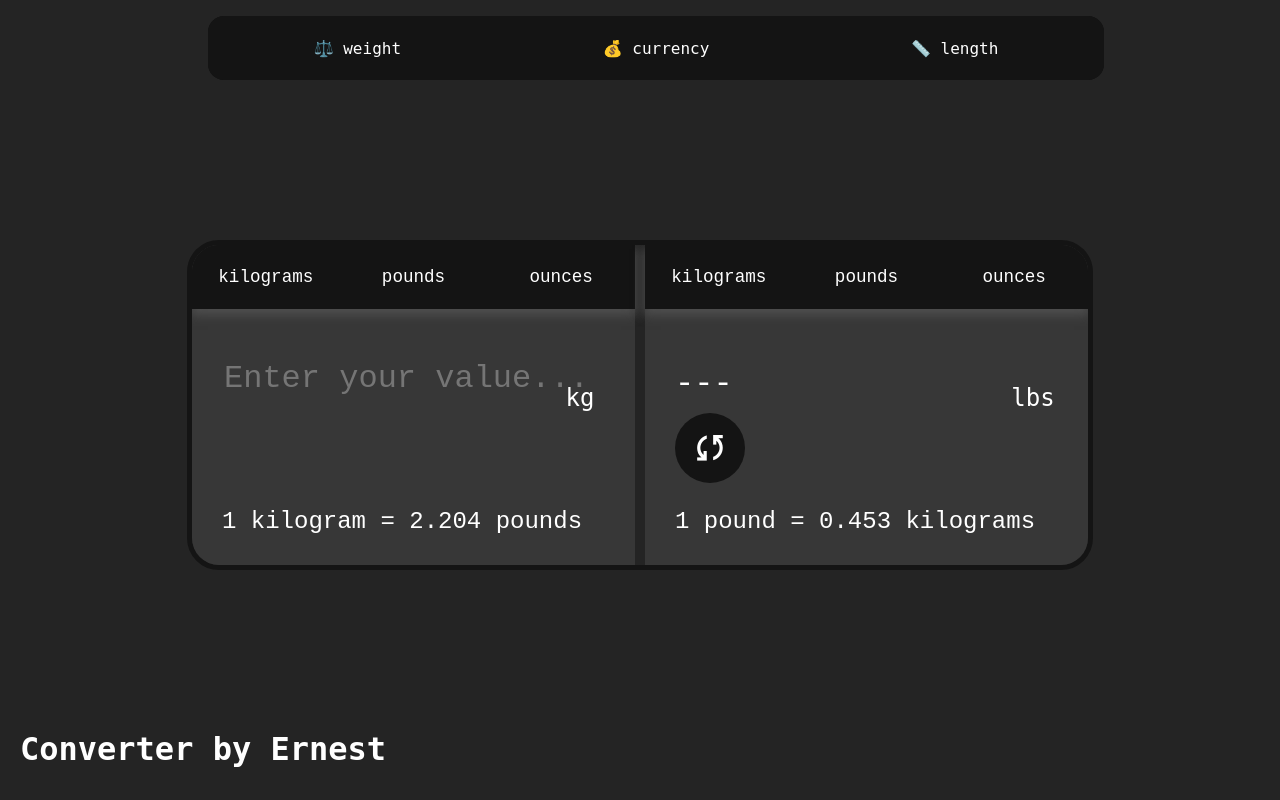
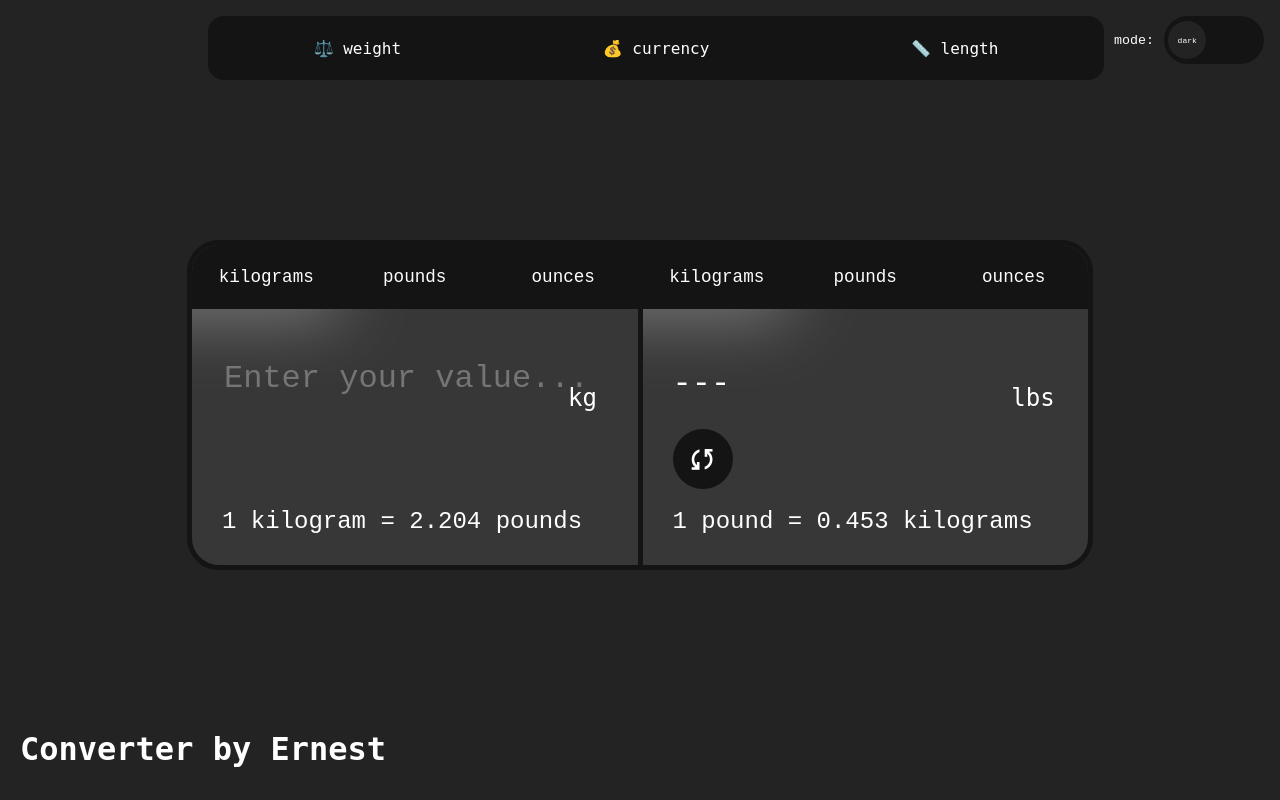
Before and after one commit to Ernest-Projects/react--projects, a React (Vite) app in the folder convertor-project/: page / in a window 1280 px wide. Built offline with nearby package versions, Linux system fonts and the light colour scheme.

Commit message:
Adding dark/light theme choosing feature

```diff
--- a/convertor-project/src/converter-windows/curency-window/Convertor.tsx
+++ b/convertor-project/src/converter-windows/curency-window/Convertor.tsx
@@ -6,11 +6,15 @@ import type { ConvertorData } from "../../data/types";
 type ConvertorProps = {
   data: ConvertorData;
   isActive: boolean;
+  themeMode: boolean;
 };
 type UnitKey = (keyof ConvertorData["abbreviation"])[];
 
-
-export const Convertor: React.FC<ConvertorProps> = ({ data, isActive }) => {
+export const Convertor: React.FC<ConvertorProps> = ({
+  data,
+  isActive,
+  themeMode,
+}) => {
   // !!
   const abbreviation = data.abbreviation;
   const notate = data.notate;
@@ -35,15 +39,15 @@ export const Convertor: React.FC<ConvertorProps> = ({ data, isActive }) => {
 
   //hook for swapping
   const [isSwapping, setIsSwapping] = useState(false);
-  const [isReloading, setIsReloading] = useState(false)
+  const [isReloading, setIsReloading] = useState(false);
   // function for swaping values places
   const swapValues = () => {
     setIsSwapping((prev) => !prev);
   };
 
-  useEffect(()=> {
-    swapValues()
-  }, [selectedValueOne, selectedValueTwo])
+  useEffect(() => {
+    swapValues();
+  }, [selectedValueOne, selectedValueTwo]);
 
   const convertationFunction = () => {
     // into num
@@ -124,46 +128,83 @@ export const Convertor: React.FC<ConvertorProps> = ({ data, isActive }) => {
 
   return (
     <>
-      <main className={`${styles.window} ${isActive === true ? styles.active : ""}`}>
-        <section className={styles.leftSide}>
+      <main
+        className={`${styles.window} ${
+          isActive === true ? styles.active : ""
+        } ${themeMode == true ? styles.lightWindow : styles.darkWindow}`}
+      >
+        <section className={`${styles.leftSide}`}>
           {renderButtons(
             units,
-             selectedValueOne,
+            selectedValueOne,
             setSelectedValueOne,
             abbreviation,
-            name
+            name,
+            themeMode
           )}
 
           <InputContainer
             inputValue={inputValue}
             setinputValue={setInputValue}
+            themeMode={themeMode}
           />
-          <div className={`${styles.note} ${isActive === true ? styles.activeNote : ""}`}>{noteInput}</div>
+          <div
+            style={{ color: themeMode == true ? "black" : "white" }}
+            className={`${styles.note}  ${
+              isActive === true ? styles.activeNote : ""
+            }`}
+          >
+            {noteInput}
+          </div>
         </section>
-        <section className={`${styles.rightSide} ${isActive === true ? styles.activeSide : ""}`}>
+        <section
+          className={`${styles.rightSide} ${
+            isActive === true ? styles.activeSide : ""
+          }`}
+        >
           {renderButtons(
             units,
-             selectedValueTwo,
+            selectedValueTwo,
             setSelectedValueTwo,
             abbreviation,
-            name
+            name,
+            themeMode
           )}
 
           <div
-            style={{ color: outputValue === "err" ? "red" : "white" }}
+            style={{
+              color:
+                outputValue === "err"
+                  ? "red"
+                  : themeMode === true
+                  ? "black"
+                  : "white",
+            }}
             className={styles.output}
           >
             {outputValue}
           </div>
-          <div className={styles.note}>{noteOutput}</div>
-          <div onClick={() => swapValues()} className={styles.changeButton}>
+          <div
+            style={{ color: themeMode == true ? "black" : "white" }}
+            className={styles.note}
+          >
+            {noteOutput}
+          </div>
+          <div
+            onClick={() => swapValues()}
+            style={{
+              background:
+                themeMode === true ? "rgb(210,210,210)" : "rgb(20,20,20)",
+            }}
+            className={styles.changeButton}
+          >
             <span
               style={{
-                color: "white",
+                color: themeMode === true ? "black" : "white",
                 position: "absolute",
                 cursor: "pointer",
                 placeSelf: "center",
-                transform: "scale(1.6)",
+                transform: "scale(1.3)",
               }}
               className="material-symbols-outlined"
             >
@@ -182,21 +223,22 @@ function renderButtons(
   value: string,
   setValue: React.Dispatch<React.SetStateAction<string>>,
   abbreviation: ConvertorData["abbreviation"],
-  name: ConvertorData["button_name"]
+  name: ConvertorData["button_name"],
+  themeMode: boolean
 ) {
-    const smoothReloading = (unitkey: string) => {
-        setTimeout(()=> {
-        }, 100);
-        setValue(abbreviation[unitkey])
-    }
   return (
     <section className={styles.buttonArea}>
       {units.map((unitkey) => (
-        <button key={unitkey} onClick={() => smoothReloading(unitkey)}>
+        <button key={unitkey} onClick={() => setValue(abbreviation[unitkey])}>
           {name[unitkey]}
         </button>
       ))}
-      <div className={styles.selectedValue}>{value}</div>
+      <div
+        className={styles.selectedValue}
+        style={{ color: themeMode == true ? "black" : "white" }}
+      >
+        {value}
+      </div>
     </section>
   );
 }
--- a/convertor-project/src/converter-windows/curency-window/InputContainer.tsx
+++ b/convertor-project/src/converter-windows/curency-window/InputContainer.tsx
@@ -1,26 +1,36 @@
-
-
-import React, {useRef} from "react";
-import styles from './Window.module.scss'
-
+import React, { useRef } from "react";
+import styles from "./Window.module.scss";
 
 type InputValueProps = {
-    inputValue: string;
-    setinputValue: (value:string) => void;
-}
+  inputValue: string;
+  setinputValue: (value: string) => void;
+  themeMode: boolean;
+};
 
-const InputContainer: React.FC<InputValueProps> = ({inputValue, setinputValue}) => {
-    const inputRef = useRef<HTMLInputElement>(null);
-    const handleClick = () => {
-        inputRef.current?.focus();
-    }
+const InputContainer: React.FC<InputValueProps> = ({
+  inputValue,
+  setinputValue,
+  themeMode,
+}) => {
+  const inputRef = useRef<HTMLInputElement>(null);
+  const handleClick = () => {
+    inputRef.current?.focus();
+  };
 
-    return (<>
-     <div className= {styles.inputArea} onClick={handleClick}>
-                <input type="text" ref = {inputRef} value = {inputValue} onChange={(e) =>setinputValue(e.target.value)} placeholder="Enter your value..." />
-            </div>
-    </>)
-}
-
+  return (
+    <>
+      <div className={styles.inputArea} onClick={handleClick}>
+        <input
+          type="text"
+          style={{ color: themeMode === true ? "black" : "white" }}
+          ref={inputRef}
+          value={inputValue}
+          onChange={(e) => setinputValue(e.target.value)}
+          placeholder="Enter your value..."
+        />
+      </div>
+    </>
+  );
+};
 
 export default InputContainer;
--- a/convertor-project/src/converter-windows/curency-window/Window.module.scss
+++ b/convertor-project/src/converter-windows/curency-window/Window.module.scss
@@ -1,3 +1,9 @@
+$light-theme-button-area: rgb(220, 220, 220);
+$dark-theme-button-area: rgb(20, 20, 20);
+$dark-theme-circle: rgb(70, 70, 70);
+$light-theme-circle: rgb(220, 220, 220);
+
+
 .window {
     width: 100%;
     height: 40vh;
@@ -5,16 +11,83 @@
     flex-direction: row;
     position: absolute;
     top: 5%;
-    gap: 10px;
+    place-content: center;
+    gap: 5px;
     user-select: none;
     min-height: 20rem;
     min-width: 55rem;
     cursor: pointer;
-    border: 5px solid rgb(20, 20, 20);
     border-radius: 2rem;
     overflow: hidden;
-    transition: all .3s ease;
     opacity: 0;
+
+    & *,
+    &::before,
+    & {
+
+        transition: all .3s ease;
+    }
+
+    &::before {
+        content: "";
+        position: absolute;
+        width: 5px;
+        height: 100%;
+        place-self: center;
+        z-index: 100;
+    }
+
+    & section {
+        width: 100%;
+        height: 100%;
+        position: relative;
+    }
+
+}
+
+.darkWindow {
+    border: 5px solid rgb(20, 20, 20);
+
+    &::before {
+        background: rgb(20, 20, 20);
+    }
+
+    section {
+        background: rgb(55, 55, 55);
+    }
+
+    button {
+        background: rgb(20, 20, 20);
+        color: white;
+
+        &:hover {
+            background: rgb(72, 71, 71);
+            font-size: 1.1rem;
+            box-shadow: 0 5px 10px 1px rgb(79, 79, 79);
+
+        }
+    }
+}
+
+.lightWindow {
+    border: 5px solid rgb(220, 220, 220);
+
+    &::before {
+        background: rgb(220, 220, 220);
+    }
+
+    section {
+        background: rgb(230, 230, 230);
+    }
+
+    button {
+        color: black;
+        background: rgb(220, 220, 220);
+
+        &:hover {
+            background: rgb(250, 250, 250);
+        }
+    }
 }
 
 .window>*,
@@ -22,16 +95,7 @@ input {
     font-family: monospace;
 }
 
-.window section {
-    width: 100%;
-    height: 100%;
-    position: relative;
-    background: rgb(55, 55, 55);
-}
-
 .window button {
-    background: rgb(20, 20, 20);
-    color: white;
     font-size: 1.1rem;
 }
 
@@ -51,6 +115,7 @@ input {
     margin-left: 30px;
     width: 100px;
     height: 100px;
+    transition: all .1s ease;
 }
 
 .inputArea input,
@@ -58,7 +123,6 @@ input {
     font-size: 2rem;
     border: none;
     outline: none;
-    transition: all .3s ease;
 }
 
 .inputArea input {
@@ -68,45 +132,49 @@ input {
     background: transparent;
     color: white;
 }
-button:focus {
-    background: rgb(72, 71, 71);
-}
+
 .activeNote {
     opacity: 1;
     bottom: 0;
-}
-.activeSide {
-    background: red;
 }
 
 .window .buttonArea {
     position: relative;
     width: 100%;
     display: flex;
-    box-shadow: 0 5px 10px 1px rgb(79, 79, 79);
+    box-shadow: 0px 5px 100px 1px rgb(131, 131, 131);
     flex-direction: row;
     justify-content: space-around;
     align-items: center;
-    background: rgb(20, 20, 20);
+    background: transparent;
     height: 4rem;
 
     button {
         display: flex;
         justify-content: center;
         align-items: center;
-        color: white;
         width: 100%;
         height: 100%;
         transition: all .3s ease;
         border: none;
         font-family: monospace;
-        &:hover {
-           background: rgb(72, 71, 71);
-           font-size: 1.1rem;
-           box-shadow: 0 5px 10px 1px rgb(79, 79, 79);
 
-       }
     }
+
+}
+
+.rightSide .buttonArea {
+    box-shadow: -300px 5px 70px 1px gray;
+
+}
+
+.leftSide {
+    z-index: 500;
+}
+
+.leftSide .buttonArea {
+    z-index: 500;
+    box-shadow: -300px 5px 70px 1px gray;
 
 }
 
@@ -143,11 +211,11 @@ section .note {
 
     border-radius: 10rem;
     background: rgb(20, 20, 20);
-    width: 70px;
+    width: 60px;
     aspect-ratio: 1/1;
     position: absolute;
     left: 30px;
-    top: 52.5%;
+    top: 57.5%;
     cursor: pointer;
     display: grid;
     transition: all .3s ease;
@@ -163,6 +231,7 @@ section .note {
     position: absolute;
     z-index: 100;
     top: 0;
+
     .note {
         opacity: 1;
     }
--- /dev/null
+++ b/convertor-project/src/dark-light-theme-swich/DarkLight.module.scss
@@ -0,0 +1,91 @@
+$light-theme-background: rgb(220, 220, 220);
+$dark-theme-background: rgb(20, 20, 20);
+$dark-theme-circle: rgb(35, 35, 35);
+$light-theme-circle: rgb(240, 240, 240);
+
+.darkLight {
+    position: absolute;
+    width: 100px;
+    height: 3rem;
+    top: 1rem;
+    right: 1rem;
+
+    & * {
+        transition: all .3s ease;
+    }
+
+    button {
+
+        border: none;
+        position: relative;
+        width: 100%;
+        height: 100%;
+        padding: .5rem;
+
+        & *,
+        &::before {
+            font-family: monospace;
+        }
+
+        p,
+        & {
+            display: flex;
+            align-items: center;
+            justify-content: center;
+            border-radius: 10rem;
+            transition: all .3s ease;
+        }
+
+        p {
+            height: 80%;
+            font-size: .5rem;
+            aspect-ratio: 1/1;
+        }
+
+        p,
+        &::before {
+            position: absolute;
+        }
+
+        &::before {
+            content: "mode: ";
+            left: -50%;
+            transition: inherit;
+        }
+
+        @media (max-width: 1150px) {
+            &::before {
+                opacity: 0;
+            }
+        }
+
+        .lightClass {
+            left: calc(55%);
+            background: $light-theme-circle;
+            color: black;
+        }
+
+        .darkClass {
+            left: 4%;
+            right: auto;
+            background: $dark-theme-circle;
+            color: white;
+        }
+    }
+
+    .lightButton {
+        background: $light-theme-background;
+
+        &::before {
+            color: black;
+        }
+    }
+
+    .darkButton {
+        background: $dark-theme-background;
+
+        &::before {
+            color: white;
+        }
+    }
+}
--- /dev/null
+++ b/convertor-project/src/dark-light-theme-swich/DarkLight.tsx
@@ -0,0 +1,25 @@
+import styles from "./DarkLight.module.scss";
+type DarkLightProps = {
+  mode: boolean;
+  onSwich: () => void;
+  name: string;
+};
+const DarkLight = ({ mode, onSwich, name }: DarkLightProps) => {
+  return (
+    <>
+      <section className={`${styles.darkLight}`}>
+        <button
+          onClick={() => onSwich()}
+          className={`${mode == true ? styles.lightButton : styles.darkButton}`}
+        >
+          {" "}
+          <p className={mode == true ? styles.lightClass : styles.darkClass}>
+            {name}
+          </p>
+        </button>
+      </section>
+    </>
+  );
+};
+
+export default DarkLight;
--- a/convertor-project/src/data/window-data.ts
+++ b/convertor-project/src/data/window-data.ts
@@ -67,7 +67,7 @@ export const base: BaseData = {
     convertation: {
       one: { two: 0.621, three: 1093.6133 },
       two: { one: 1.609, three: 1760 },
-      three: { one: 0.000914, two: 0.0005 },
+      three: { one: 0.000914, two: 0.000568181818 },
     },
     notate: {
       one_two: "1 kilometer = 0.621 miles",
--- a/convertor-project/src/header/Header.module.scss
+++ b/convertor-project/src/header/Header.module.scss
@@ -15,6 +15,7 @@
     justify-content: space-around;
     align-items: center;
     overflow: hidden;font-family: 2rem;
+    background: transparent;
     width: 70%;
-    background: rgb(20, 20, 20); place-self: center;
+    place-self: center;
 }
--- a/convertor-project/src/index.css
+++ b/convertor-project/src/index.css
@@ -1,12 +1,12 @@
 body {
-  background-color: #242424;
   width: 100%;
   position: relative;
-   height: 100vh;
+  height: 100vh;
   width: 100vw;
   display: flex;
   align-items: center;
-  justify-content: center; overflow: hidden;
+  justify-content: center;
+  overflow: hidden;
   user-select: none;
   margin: 0;
 }
--- a/convertor-project/src/main-window/App.module.scss
+++ b/convertor-project/src/main-window/App.module.scss
@@ -1,6 +1,12 @@
 
+.background {position: absolute; top:0; left: 0; transition: all .3s ease; width: 100vw; height: 100vh}
+.backgroundLight {
+  background: rgb(240, 240, 240);
+}
+.backgroundDark {
+     background: rgb(35, 35, 35);
 
-
+}
 .container {
   width: 70vw;
   height: 40vh;
@@ -13,34 +19,52 @@
 
 }
 .author {
-  color: white;
+transition: all .3s ease;
   position: absolute;
   bottom: 0;
   left: 20px;
   font-weight: 700; font-family: "monospace";
   font-size: 2rem;
+} .authorLight { color:black} .authorDark{color:white}
+.author,.headerP, .bavbarButton {
+  transition: all .3s ease;
 }
-
-
+@media (max-height: 600px) {
+  .author {opacity: 0;}
+}
 .headerP, .bavbarButton {
   display: flex;
   justify-content: center;
   align-items: center;
-  color: white;
   width: 100%;
   height: 100%;
   font-size: 1rem;
   text-align: center;
   font-family: "monospace";
-  transition: all .3s ease;
-    cursor: pointer;
-    background: rgb(20, 20, 20);
+  cursor: pointer;
   border: none;
 
 }
+.darkNavbarButton, .darkHeaderP {
+
+  background: rgb(20, 20, 20);
+  color: white;
+  &:hover {
+    background: rgb(70, 70, 70);
+    box-shadow: 0 0 20px 1px gray;
+
+  }
+}.lightNavbarButton, .lightHeaderP {
+  background-color: rgb(220, 220, 220);
+  color: black;
+  &:hover {
+    background: rgb(250, 250, 250);
+    box-shadow: 0 0 20px 1px gray;
+
+  }
+}
+
 .headerP:hover, .navbarButton:hover {
-    background: rgb(72, 71, 71);
     font-size: 1.1rem;
   border: none;
-    box-shadow: 0 0 20px 1px gray;
 }
--- a/convertor-project/src/main-window/App.tsx
+++ b/convertor-project/src/main-window/App.tsx
@@ -1,39 +1,62 @@
 import Header from "../header/Header";
-import { useEffect, useState } from "react";
+import { useState } from "react";
 import styles from "./App.module.scss";
 import Convertor from "../converter-windows/curency-window/Convertor";
 import { base } from "../data/window-data";
+import DarkLight from "../dark-light-theme-swich/DarkLight";
 
 function App() {
-
   // initializing default converter
   const [selectConverter, setSelectConverter] = useState("weight");
+  const [isMode, setIsMode] = useState(false);
 
+  const handleSwich = () => {
+    setIsMode((prev) => !prev);
+  };
   const handleSelect = (name: string) => {
-    setTimeout(()=> {
+    setTimeout(() => {
       setSelectConverter(name);
-    },100)
-  }
-
-  const convertorChoosing = () => {
-    if (selectConverter == "weight") {
-
-    }
-  }
-  useEffect(() => {
-    convertorChoosing();
-  }, [selectConverter]);
+    }, 100);
+  };
 
   return (
     <>
-      <Header commonClass={styles.headerP} onSelect = {handleSelect}/>
+      <div
+        className={`${styles.background} ${
+          isMode === true ? styles.backgroundLight : styles.backgroundDark
+        }`}
+      ></div>
+      <Header
+        commonClass={`${styles.headerP} ${
+          isMode === true ? styles.lightHeaderP : styles.darkHeaderP
+        }`}
+        onSelect={handleSelect}
+      />
       <main className={styles.container}>
         {Object.entries(base).map(([key, converter]) => {
-          return <Convertor key={key} data={converter} isActive = {selectConverter === key} />;
+          return (
+            <Convertor
+              key={key}
+              data={converter}
+              isActive={selectConverter === key}
+              themeMode={isMode}
+            />
+          );
         })}
       </main>
-
-      <p className={styles.author}> Converter by Ernest</p>
+      <DarkLight
+        mode={isMode}
+        onSwich={handleSwich}
+        name={isMode == false ? "dark" : "light"}
+      />
+      <p
+        className={`${styles.author} ${
+          isMode === true ? styles.authorLight : styles.authorDark
+        }`}
+      >
+        {" "}
+        Converter by Ernest
+      </p>
     </>
   );
 }
```
Also changed, not shown: convertor-project/src/header/Header.tsx (+16 -12 lines).
